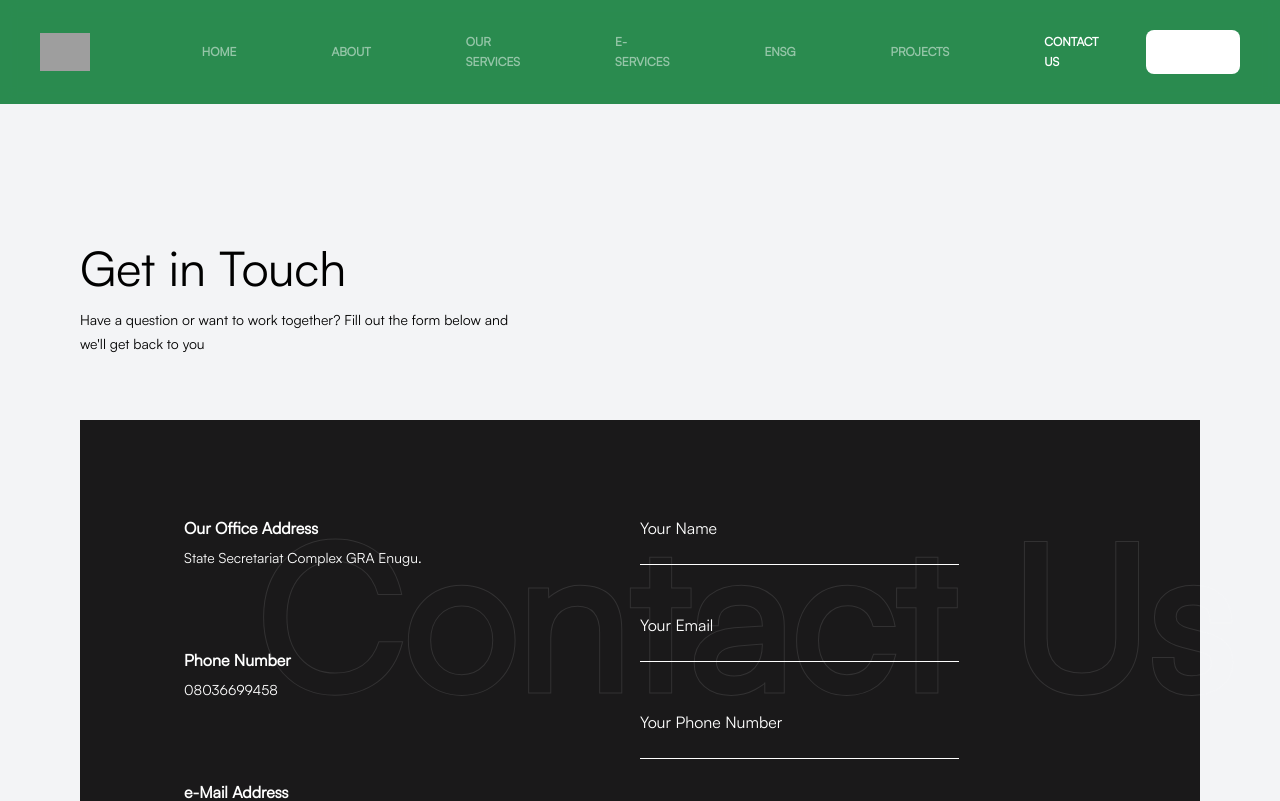
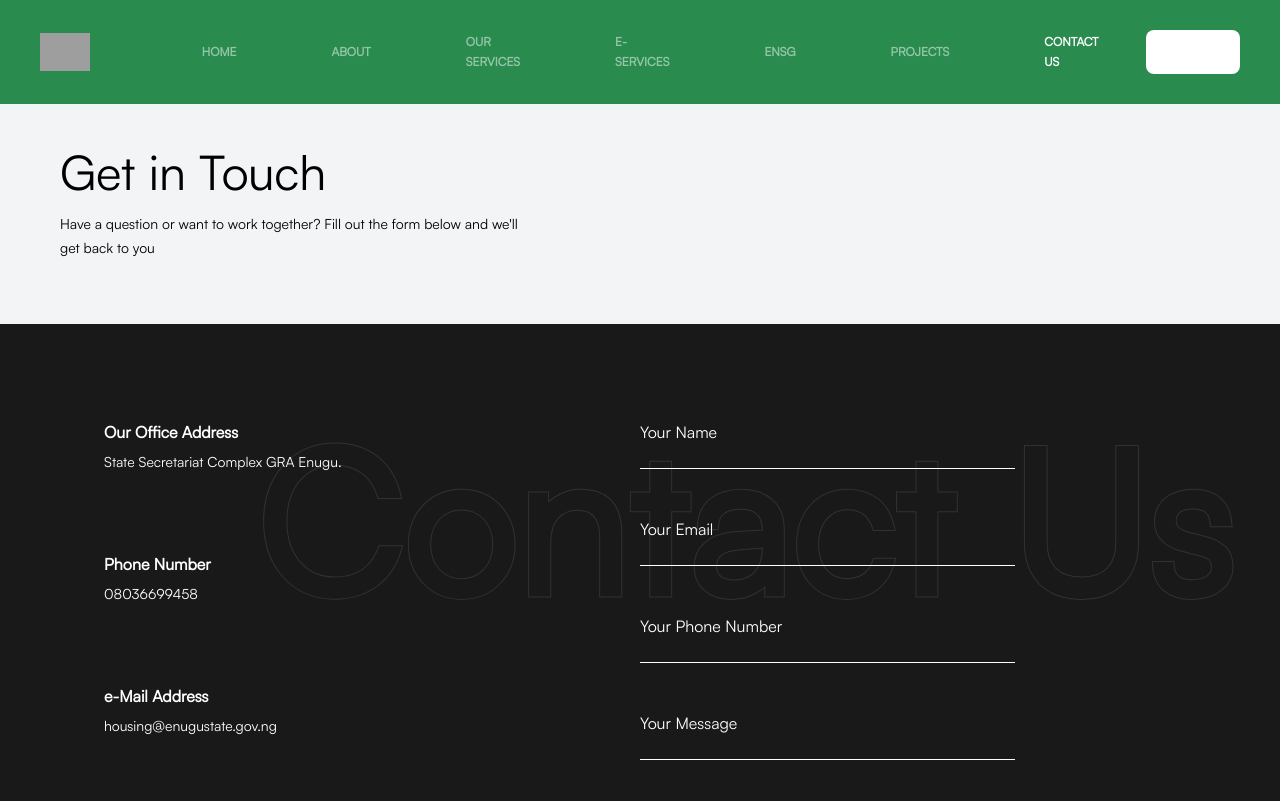
Before and after one commit to SPA-ICT-TEAM/new-ministry-landing, a React (Vite) app: page /contact in a window 1280 px wide. Shown: the top 801 px of the page. Built offline with nearby package versions, Linux system fonts and the light colour scheme; no server answers; grey boxes are pictures that could not be loaded; the HTML template or start-up script is replaced by a standard one.

Commit message:
contact adjustment

```diff
--- a/src/Pages/ContactUs/Contact.jsx
+++ b/src/Pages/ContactUs/Contact.jsx
@@ -3,14 +3,14 @@
 
 export const ContactUs = () => {
   return (
-    <div className="md:pt-24 md:p-5 pt-20 p-3 text-black overflow-hidden max-w-screen min-h-screen">
+    <div className=" text-black overflow-hidden max-w-screen ">
       <div className="container">
         <Hero
           title="Get in Touch"
           text="Have a question or want to work together? Fill out the form below and we'll get back to you"
         />
+      </div>
       <ContactForm />
-      </div>
     </div>
   );
 };
--- a/src/components/Card.jsx
+++ b/src/components/Card.jsx
@@ -6,12 +6,12 @@
 const Card = ({ title, text, imageUrl, iconUrl, backgroundUrl, light, seeMore }) => {
   return (
     <div
-      className="block relative p-0.5 bg-no-repeat bg-[length:100%_100%] md:max-w-[24rem]"
+      className="block  relative p-0.5 bg-no-repeat bg-[length:100%_100%] md:max-w-[24rem]"
       style={{
         backgroundImage: `url(${backgroundUrl})`,
       }}
     >
-      <div className="relative z-2 flex flex-col min-h-[22rem] p-[2.4rem] pointer-events-none">
+      <div className="relative  z-2 flex flex-col min-h-[22rem] p-[2.4rem] pointer-events-none">
         {title && <h5 className="h5 mb-5">{title}</h5>}
         {text && <p className="body-2 mb-6 text-n-3">{text}</p>}
         <div className="flex items-center mt-auto">
@@ -28,7 +28,7 @@
       {light && <GradientLight />}
 
       <div
-        className="absolute inset-0.5 bg-white"
+        className="absolute rounded-3xl inset-0.5 bg-white"
         style={{ clipPath: "url(#benefits)" }}
       >
         {imageUrl && (
@@ -44,7 +44,7 @@
         )}
       </div>
 
-      <ClipPath />
+      {/* <ClipPath /> */}
     </div>
   );
 };
--- a/src/components/Contact/Form.jsx
+++ b/src/components/Contact/Form.jsx
@@ -14,7 +14,7 @@
 
     return (
       <div className="bg-[#1A191A] w-full p-3 md:p-0 relative flex items-center justify-center">
-        <div className="py-[6rem] relative lg:px-[6.5rem] md:px-10 flex flex-col md:flex-row items-start justify-between gap-[2rem] w-full">
+        <div className="py-[6rem] container relative lg:px-[6.5rem] md:px-10 flex flex-col md:flex-row items-start justify-between gap-[2rem] w-full">
           <div className='absolute  w-full flex justify-center z-0'>
               <h1 className="text-transparent text-9xl md:text-9xl lg:text-[200px] font-bold border-[#808080] opacity-10"
                   style={{ WebkitTextStroke: '1px white', textStroke: '1px white' }}>
```
